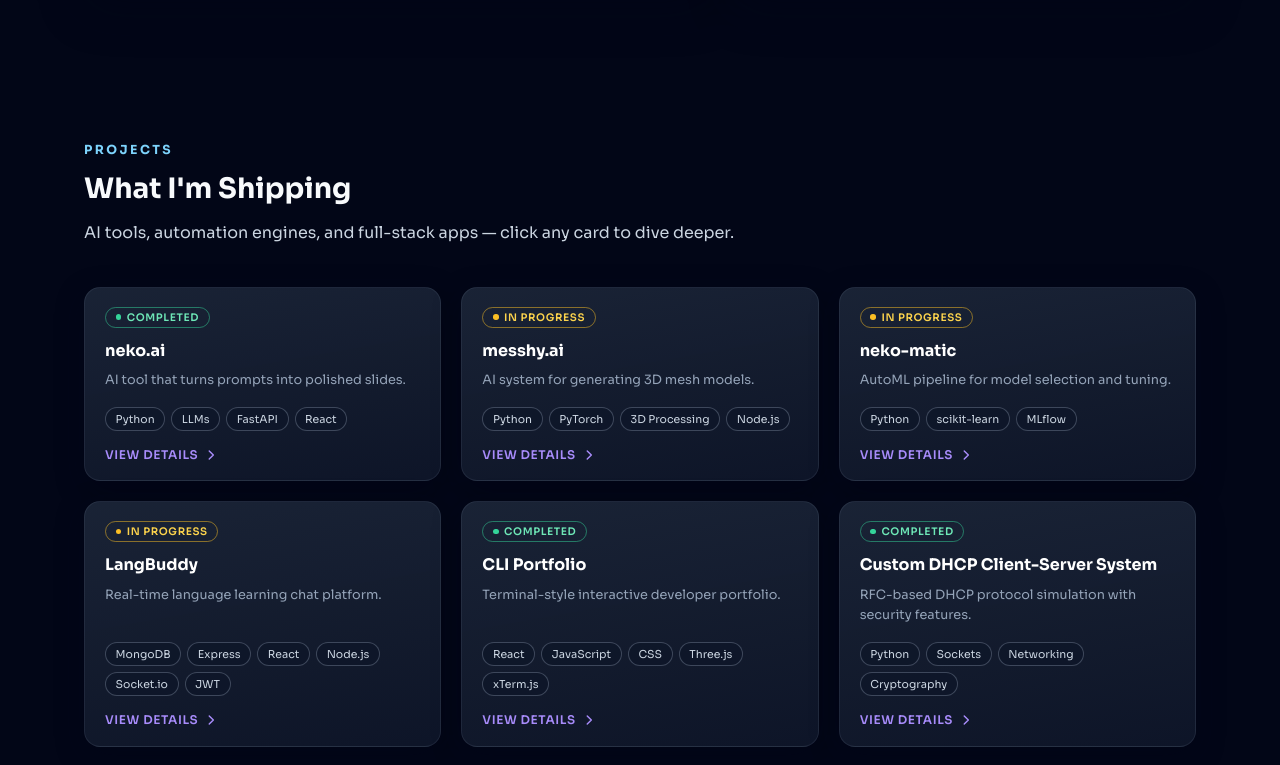
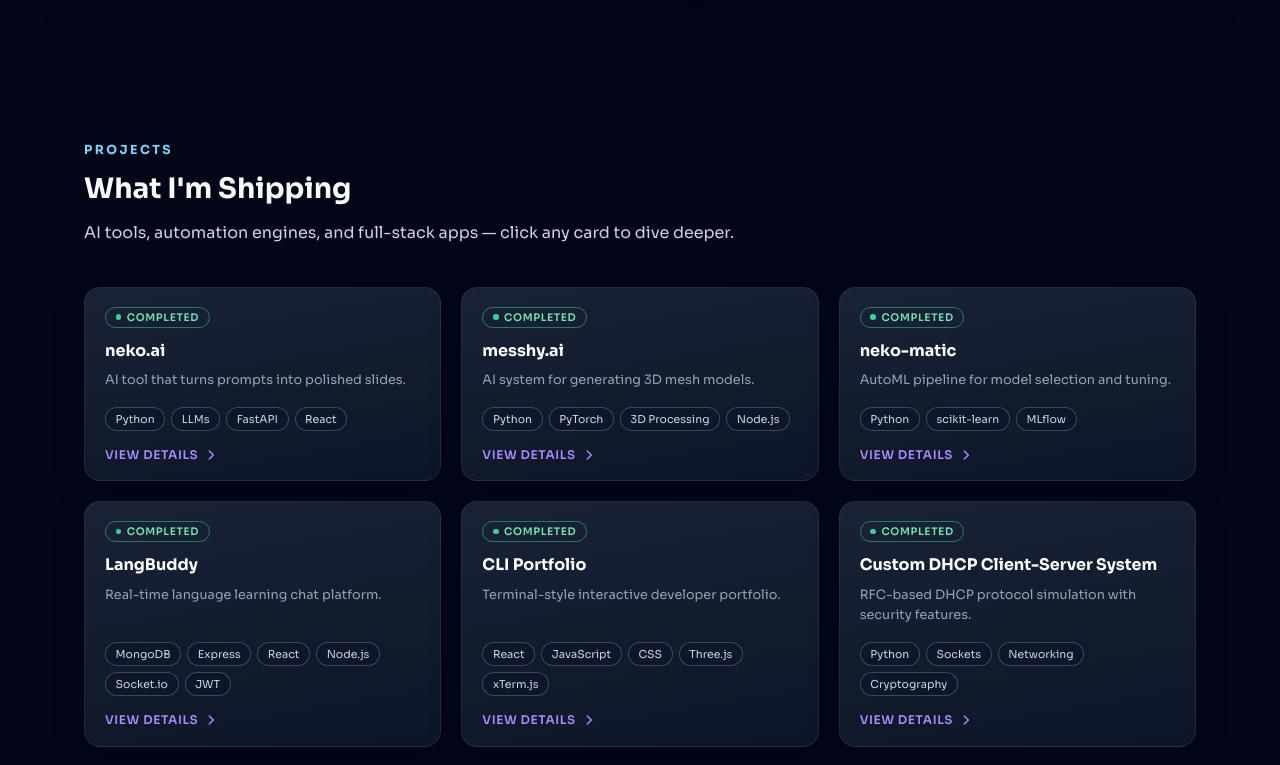
Before and after one commit to chethans2005/my-portfolio-official, a React (Vite) app: page / in a window 1280 px wide. Shown: the part 2004-2769 px from the top of the page. Built offline with nearby package versions, Linux system fonts and the light colour scheme.

Commit message:
Projects Updated

```diff
--- a/src/data/projects.js
+++ b/src/data/projects.js
@@ -33,7 +33,7 @@ const projects = [
     title: 'messhy.ai',
     description: 'AI system for generating 3D mesh models.',
     technologies: ['Python', 'PyTorch', '3D Processing', 'Node.js'],
-    status: 'in-progress',
+    status: 'completed',
     github: 'https://github.com/chethans2005/messhy-ai',
     demo: '',
     overview: 'Turns text guidance into 3D mesh candidates for rendering workflows.',
@@ -46,7 +46,7 @@ const projects = [
     title: 'neko-matic',
     description: 'AutoML pipeline for model selection and tuning.',
     technologies: ['Python', 'scikit-learn', 'MLflow'],
-    status: 'in-progress',
+    status: 'completed',
     github: 'https://github.com/chethans2005/neko-matic',
     demo: '',
     overview: 'Configurable AutoML stack to benchmark models and tuning in one run.',
@@ -59,7 +59,7 @@ const projects = [
     title: 'LangBuddy',
     description: 'Real-time language learning chat platform.',
     technologies: ['MongoDB', 'Express', 'React', 'Node.js', 'Socket.io', 'JWT'],
-    status: 'in-progress',
+    status: 'completed',
     github: 'https://github.com/chethans2005/LangBuddy',
     demo: '',
     overview: 'Peer-to-peer chat platform connecting users based on language preferences.',
@@ -96,6 +96,32 @@ const projects = [
   solution: 'Implements full DHCP workflow with lease timers, multi-client handling, and RSA-based packet authentication.',
   screenshots: null,
 },
+{
+  id: 'tracerag',
+  title: 'TraceRAG',
+  description: 'Local-first agentic RAG platform for accurate, cited answers over technical documents.',
+  technologies: ['Python', 'LangGraph', 'FAISS', 'Ollama', 'FastAPI', 'React'],
+  status: 'completed',
+  github: 'https://github.com/chethans2005/agentbench',
+  demo: '',
+  overview: 'Combines hybrid retrieval, self-reflection loops, evidence grading, and evaluation benchmarks for private document question answering.',
+  problem: 'Technical document search can return weak context and make it difficult to verify generated answers.',
+  solution: 'An agentic LangGraph workflow rewrites queries, grades evidence, and produces citation-grounded answers with local Ollama inference.',
+  screenshots: null,
+},
+{
+  id: 'uncertainty-aware-fsl-maml',
+  title: 'Uncertainty-Aware Few-Shot Learning with MAML',
+  description: 'Research paper on uncertainty-aware few-shot learning with Model-Agnostic Meta-Learning.',
+  technologies: ['Python', 'PyTorch', 'Few-Shot Learning', 'MAML', 'Uncertainty Estimation'],
+  status: 'completed',
+  github: '',
+  demo: '',
+  overview: 'An accepted research paper investigating how uncertainty estimation can improve the reliability of few-shot learners trained with MAML.',
+  problem: 'Few-shot models must generalize from very limited examples, yet their predictions can be confidently wrong when tasks or samples are unfamiliar.',
+  solution: 'Combines uncertainty awareness with Model-Agnostic Meta-Learning to support more reliable predictions in low-data settings. Accepted and presented at ERCICAM-2026 on August 28-29, 2026.',
+  screenshots: null,
+},
 ]
 
 export default projects
```
